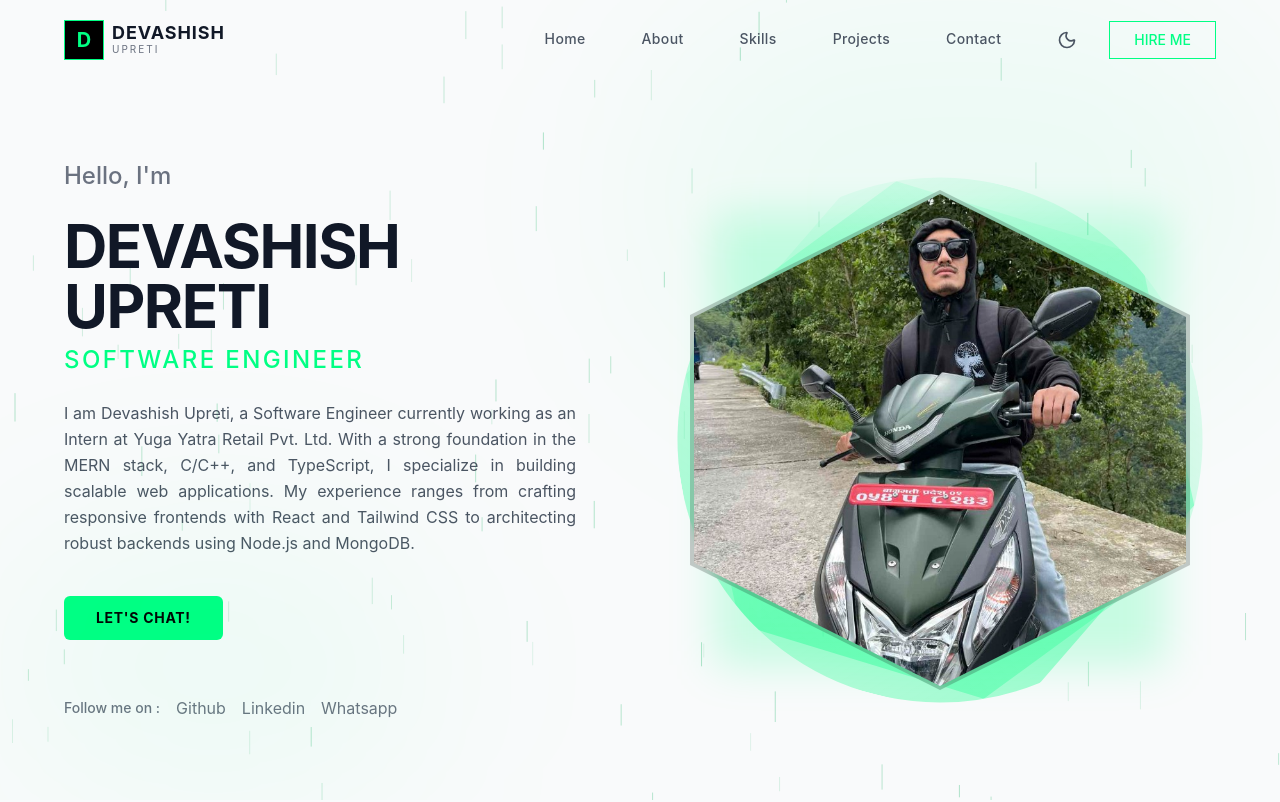
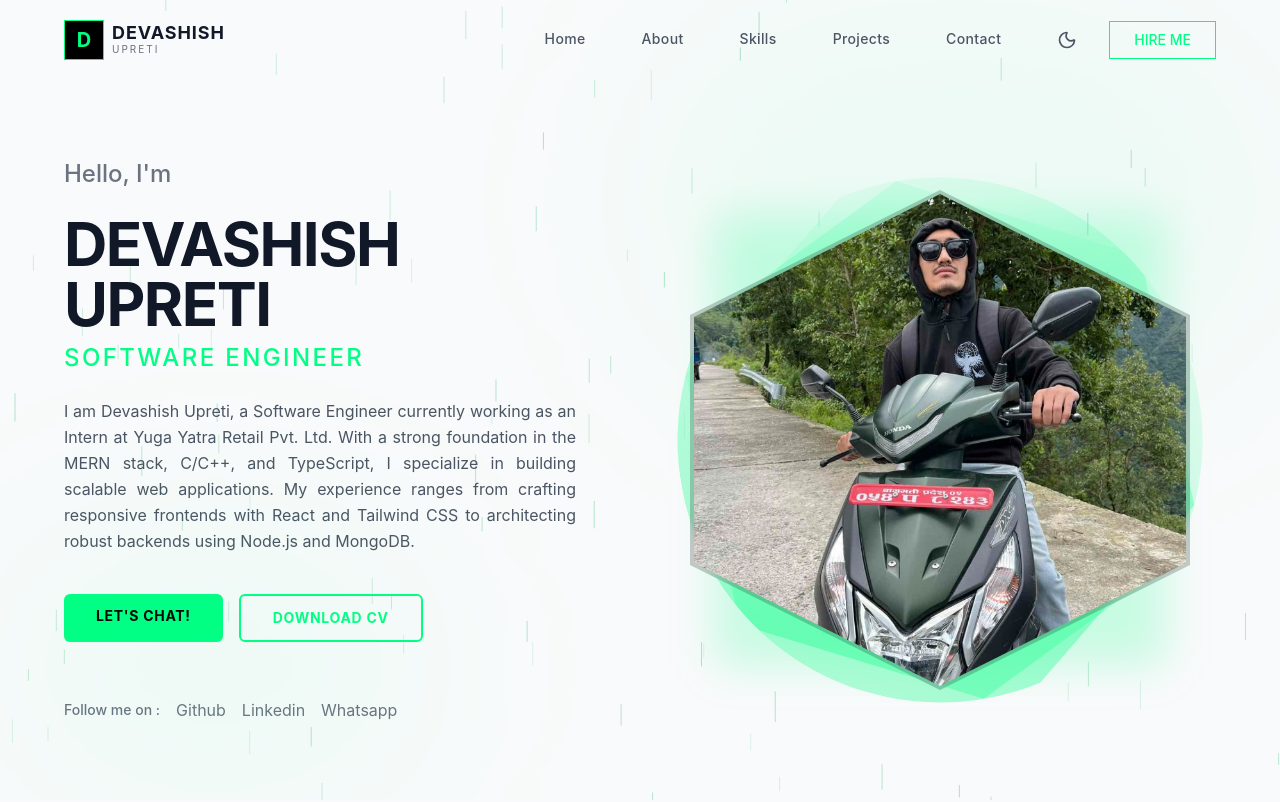
Before and after one commit to devCodeUp03/DevashishUpretiPortfolio, a React (Vite) app: page / in a window 1280 px wide. Shown: the top 802 px of the page. Built offline with nearby package versions, Linux system fonts and the light colour scheme.

Commit message:
Add Download CV button to Hero section

```diff
--- a/src/sections/Hero.jsx
+++ b/src/sections/Hero.jsx
@@ -35,7 +35,7 @@ const Hero = () => {
                         {personalInfo.bio}
                     </p>
 
-                    <div className="pt-4">
+                    <div className="pt-4 flex flex-wrap gap-4">
                         <a
                             href={personalInfo.socials.whatsapp}
                             target="_blank"
@@ -43,6 +43,13 @@ const Hero = () => {
                             className="inline-block bg-primary text-black font-bold px-8 py-3 rounded-md hover:bg-black hover:text-white dark:hover:bg-white dark:hover:text-black transition-colors uppercase text-sm tracking-wider"
                         >
                             Let's Chat!
+                        </a>
+                        <a
+                            href="/assets/DevashishUpreti.pdf"
+                            download="DevashishUpreti.pdf"
+                            className="inline-block bg-transparent border-2 border-primary text-primary font-bold px-8 py-3 rounded-md hover:bg-primary hover:text-black transition-colors uppercase text-sm tracking-wider"
+                        >
+                            Download CV
                         </a>
                     </div>
 
```
Also changed, not shown: 2 other files (tests, documents, lock files or other folders).
